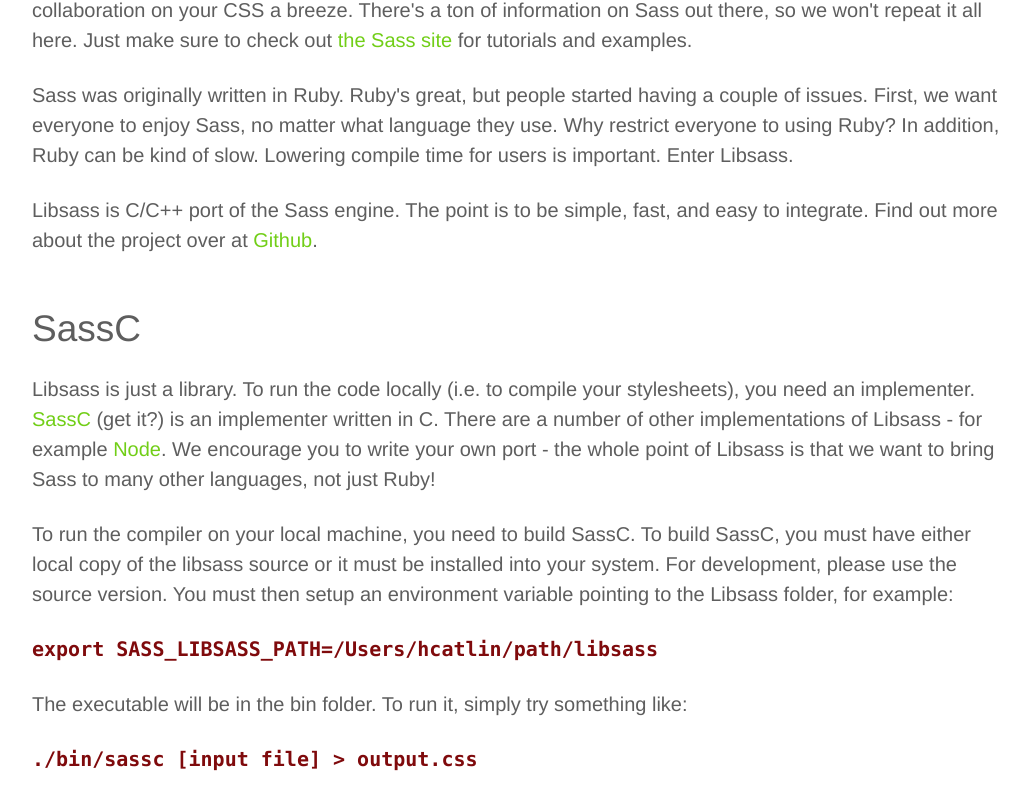
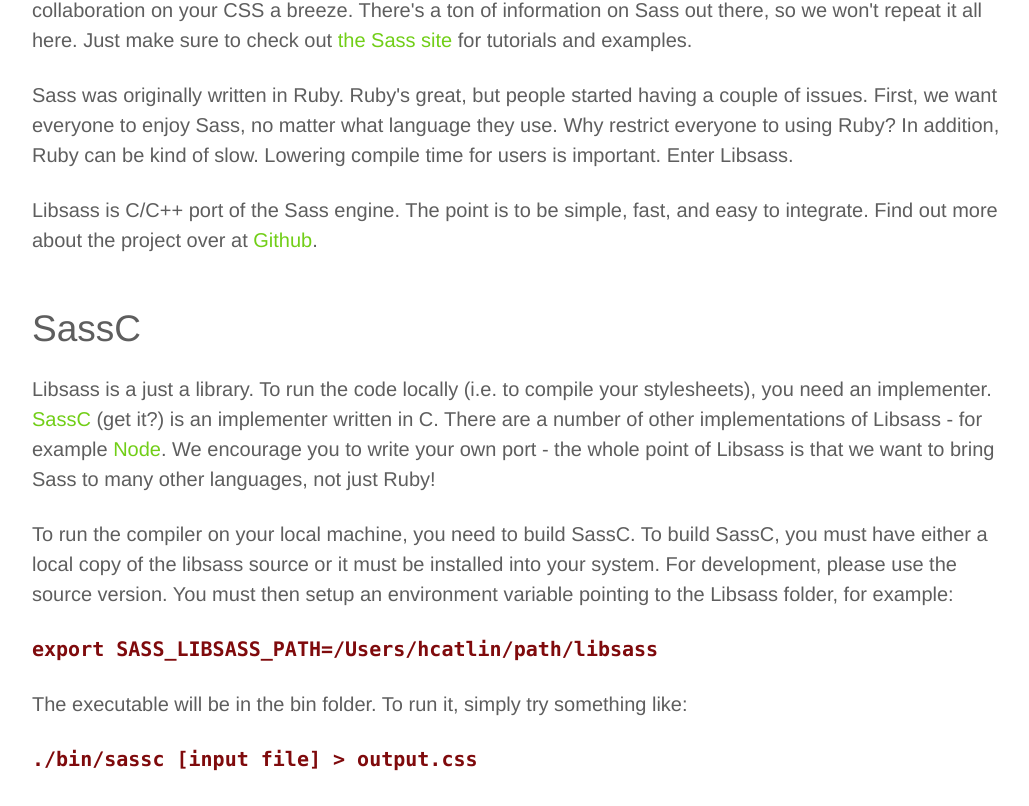
Before and after one commit to sass/libsass.com, a plain HTML site: page index.html in a window 1280 px wide. Shown: the part 417-1223 px from the top of the page, without its empty margins (123-1152 px from the left). Drawn offline with Linux system fonts and the light colour scheme.

Commit message:
fixing some grammar mistakes

```diff
--- a/index.html
+++ b/index.html
@@ -63,8 +63,8 @@
 		</section>
     <section id="sassc">
       <h2>SassC</h2>
-      <p>Libsass is just a library. To run the code locally (i.e. to compile your stylesheets), you need an implementer. <a href="httphttps://github.com/akhleung://github.com/hcatlin/sassc">SassC</a> (get it?) is an implementer written in C. There are a number of other implementations of Libsass - for example <a href="https://github.com/andrew/node-sass">Node</a>. We encourage you to write your own port - the whole point of Libsass is that we want to bring Sass to many other languages, not just Ruby!</p>
-      <p>To run the compiler on your local machine, you need to build SassC. To build SassC, you must have either local copy of the libsass source or it must be installed into your system. For development, please use the source version. You must then setup an environment variable pointing to the Libsass folder, for example:</p>
+      <p>Libsass is a just a library. To run the code locally (i.e. to compile your stylesheets), you need an implementer. <a href="httphttps://github.com/akhleung://github.com/hcatlin/sassc">SassC</a> (get it?) is an implementer written in C. There are a number of other implementations of Libsass - for example <a href="https://github.com/andrew/node-sass">Node</a>. We encourage you to write your own port - the whole point of Libsass is that we want to bring Sass to many other languages, not just Ruby!</p>
+      <p>To run the compiler on your local machine, you need to build SassC. To build SassC, you must have either a local copy of the libsass source or it must be installed into your system. For development, please use the source version. You must then setup an environment variable pointing to the Libsass folder, for example:</p>
 
       <p><code>export SASS_LIBSASS_PATH=/Users/hcatlin/path/libsass</code></p>
 
```
